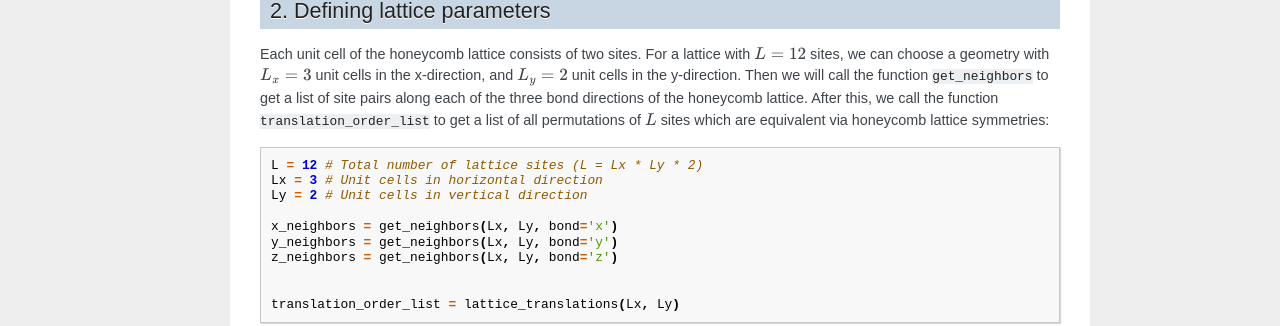
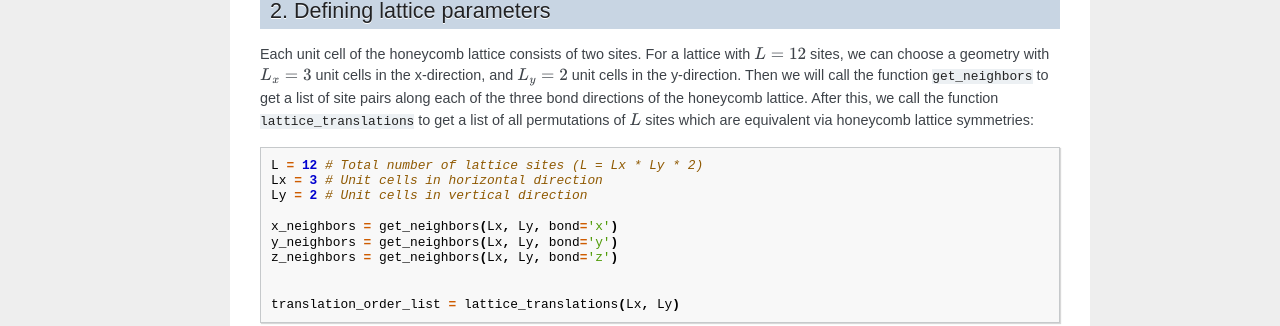
Before and after one commit to owenpb/kitaev_clusters, a Sphinx documentation site: the page built from docs/source/tutorial.rst, in a window 1280 px wide and 900 px high, scrolled down 689 px. Shown: the part 146-472 px from the top of the window. Built offline with Sphinx 7.4.7, drawn with Linux system fonts in a browser that asks for light colours.

Commit message:
Updated tutorial

```diff
--- a/docs/source/tutorial.rst
+++ b/docs/source/tutorial.rst
@@ -42,7 +42,7 @@ bipartite entanglement entropy, and the expectation value of the squared spin op
 
 Each unit cell of the honeycomb lattice consists of two sites. For a lattice with :math:`L=12` sites, we can choose a geometry with :math:`L_x=3` unit cells
 in the x-direction, and :math:`L_y=2` unit cells in the y-direction. Then we will call the function ``get_neighbors`` to get a list of site pairs along each
-of the three bond directions of the honeycomb lattice. After this, we call the function ``translation_order_list`` to get a list of all permutations of :math:`L`
+of the three bond directions of the honeycomb lattice. After this, we call the function ``lattice_translations`` to get a list of all permutations of :math:`L`
 sites which are equivalent via honeycomb lattice symmetries:
 
 .. code-block::
```
